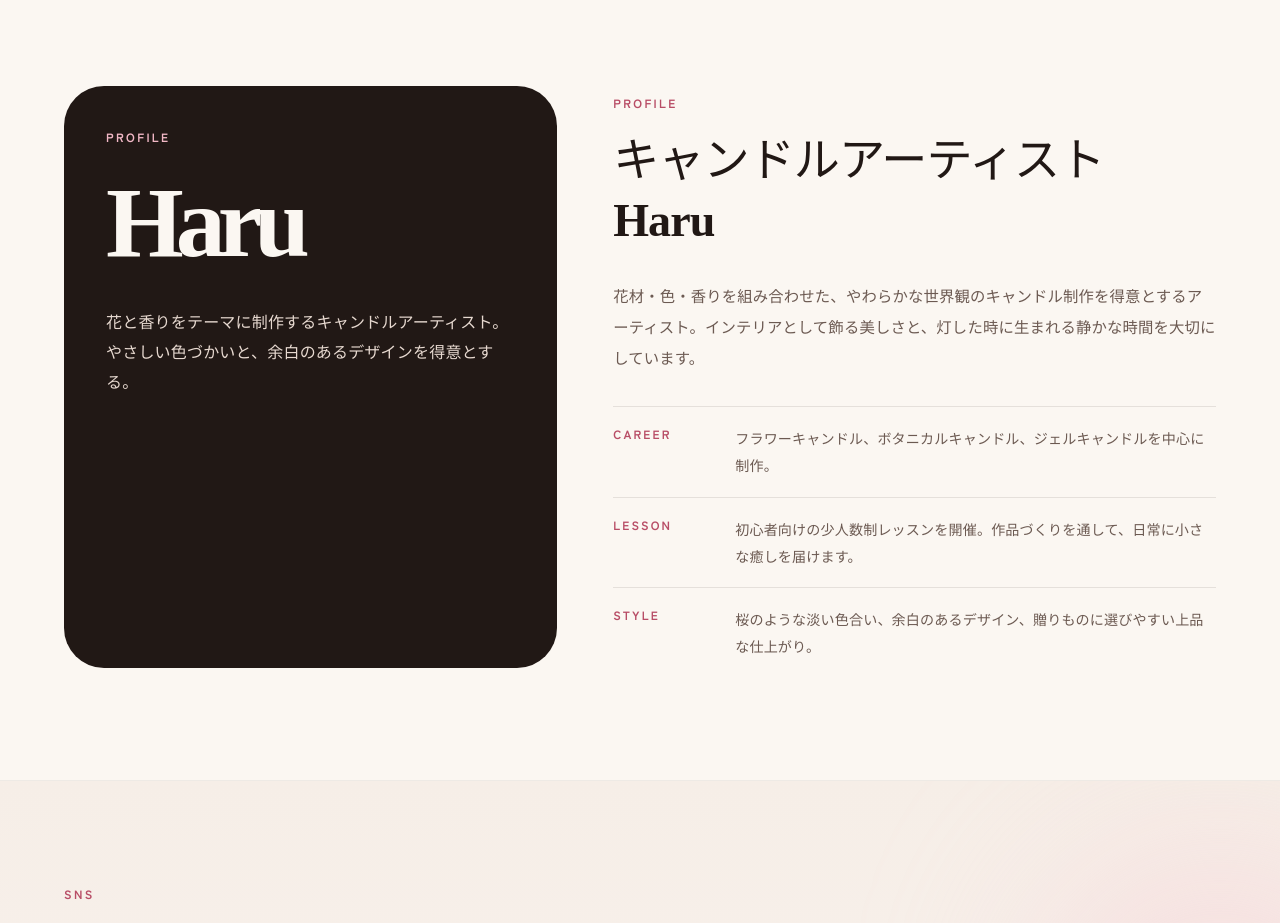
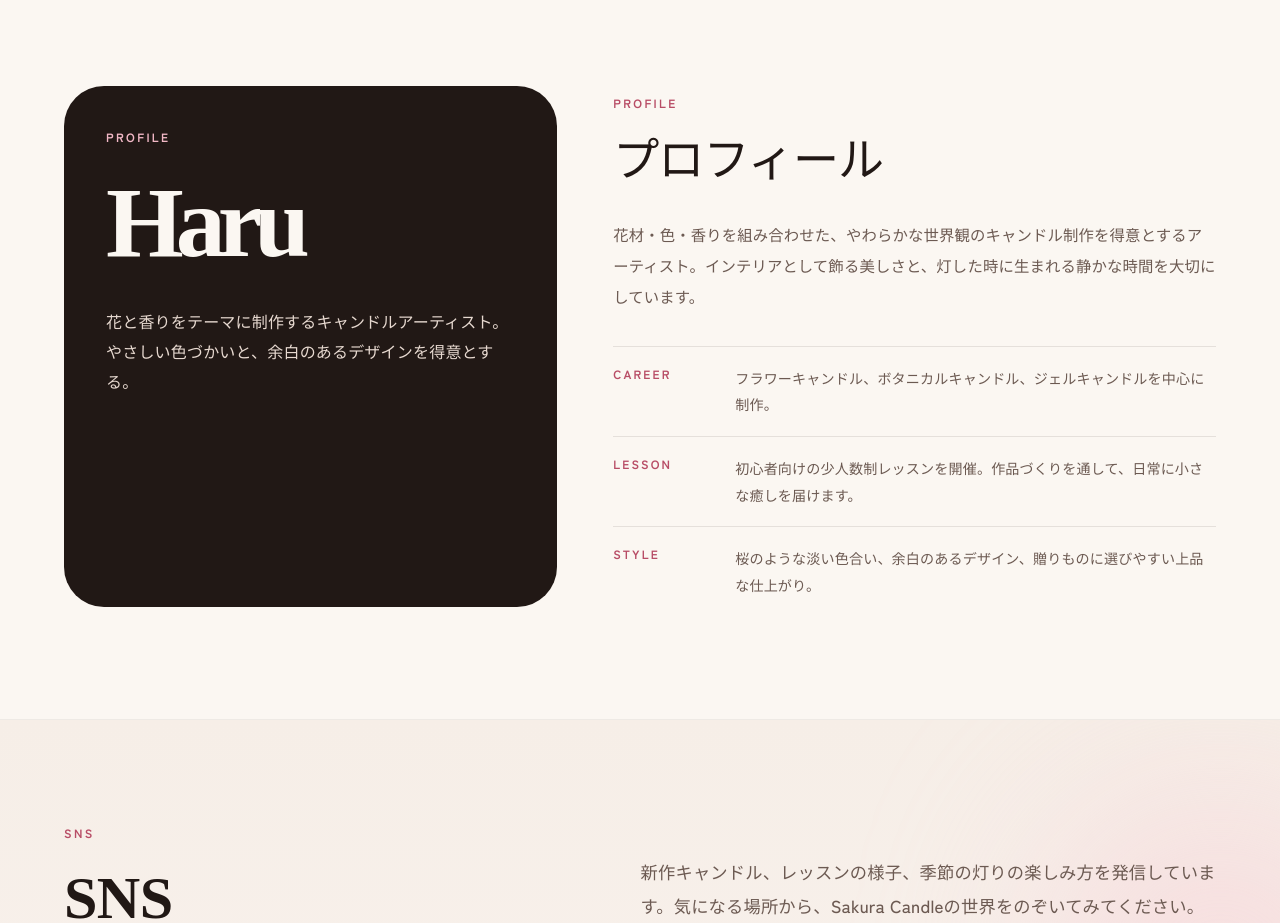
Before and after one commit to bschoice/sakura-candle-demo, a React (Vite) app: page / in a window 1280 px wide. Shown: the part 3500-4423 px from the top of the page. Built offline with nearby package versions, Linux system fonts and the light colour scheme.

Commit message:
Update Sakura Candle profile heading

```diff
--- a/src/App.jsx
+++ b/src/App.jsx
@@ -72,7 +72,7 @@ function App() {
 
       <section id="works" className="worksSection"><div className="worksInner"><div className="worksTitle lessonTitle"><div><p className="eyebrow">LESSON</p><h2>レッスン</h2></div><p className="lessonIntro">初心者の方も多くご参加いただいています。<br />楽しく作ることを第一に、特別な時間をお過ごしください。</p></div><div className="workList">{works.map((work, index) => <article className="workItem" key={work.category}><div className="workVisual"><p>{work.category}</p><span>0{index + 1}</span><div className="miniCandle" /><div className="miniFlame" /></div><div className="workContent"><p className="workCategory">{work.category}</p><h3>{work.title}</h3><p>{work.text}</p></div></article>)}</div></div></section>
 
-      <section className="profileSection"><div className="profileCard"><p className="eyebrow pink">PROFILE</p><h2>Haru</h2><p>花と香りをテーマに制作するキャンドルアーティスト。やさしい色づかいと、余白のあるデザインを得意とする。</p></div><div className="profileDetails"><p className="eyebrow">PROFILE</p><h2>キャンドルアーティスト Haru</h2><p>花材・色・香りを組み合わせた、やわらかな世界観のキャンドル制作を得意とするアーティスト。インテリアとして飾る美しさと、灯した時に生まれる静かな時間を大切にしています。</p><dl><div><dt>Career</dt><dd>フラワーキャンドル、ボタニカルキャンドル、ジェルキャンドルを中心に制作。</dd></div><div><dt>Lesson</dt><dd>初心者向けの少人数制レッスンを開催。作品づくりを通して、日常に小さな癒しを届けます。</dd></div><div><dt>Style</dt><dd>桜のような淡い色合い、余白のあるデザイン、贈りものに選びやすい上品な仕上がり。</dd></div></dl></div></section>
+      <section className="profileSection"><div className="profileCard"><p className="eyebrow pink">PROFILE</p><h2>Haru</h2><p>花と香りをテーマに制作するキャンドルアーティスト。やさしい色づかいと、余白のあるデザインを得意とする。</p></div><div className="profileDetails"><p className="eyebrow">PROFILE</p><h2>プロフィール</h2><p>花材・色・香りを組み合わせた、やわらかな世界観のキャンドル制作を得意とするアーティスト。インテリアとして飾る美しさと、灯した時に生まれる静かな時間を大切にしています。</p><dl><div><dt>Career</dt><dd>フラワーキャンドル、ボタニカルキャンドル、ジェルキャンドルを中心に制作。</dd></div><div><dt>Lesson</dt><dd>初心者向けの少人数制レッスンを開催。作品づくりを通して、日常に小さな癒しを届けます。</dd></div><div><dt>Style</dt><dd>桜のような淡い色合い、余白のあるデザイン、贈りものに選びやすい上品な仕上がり。</dd></div></dl></div></section>
 
       <section id="social" className="socialSection"><div className="socialInner"><div className="socialHead"><div><p className="eyebrow">SNS</p><h2>SNS</h2></div><p className="socialLead">新作キャンドル、レッスンの様子、季節の灯りの楽しみ方を発信しています。気になる場所から、Sakura Candleの世界をのぞいてみてください。</p></div><div className="socialGrid">{socialLinks.map((social) => <a className={`socialCard socialCard-${social.name.toLowerCase()}`} href={social.href} key={social.name} target="_blank" rel="noreferrer"><div className="socialIcon"><SocialIcon name={social.name} /></div><h3>{social.label}</h3></a>)}</div></div></section>
 
```
